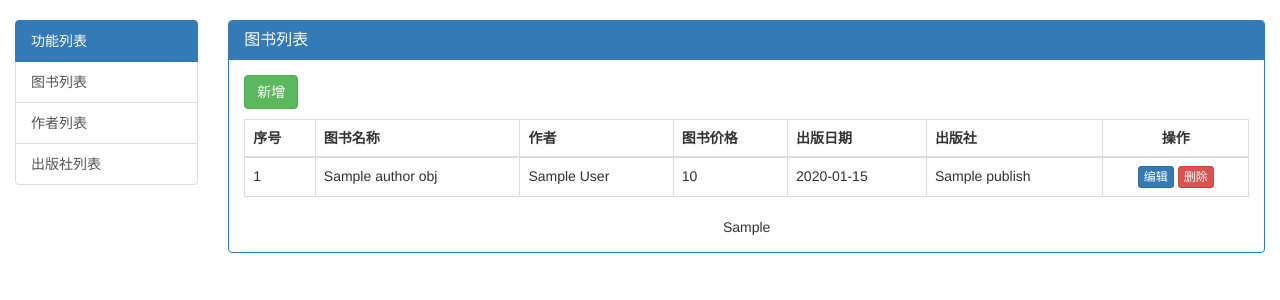
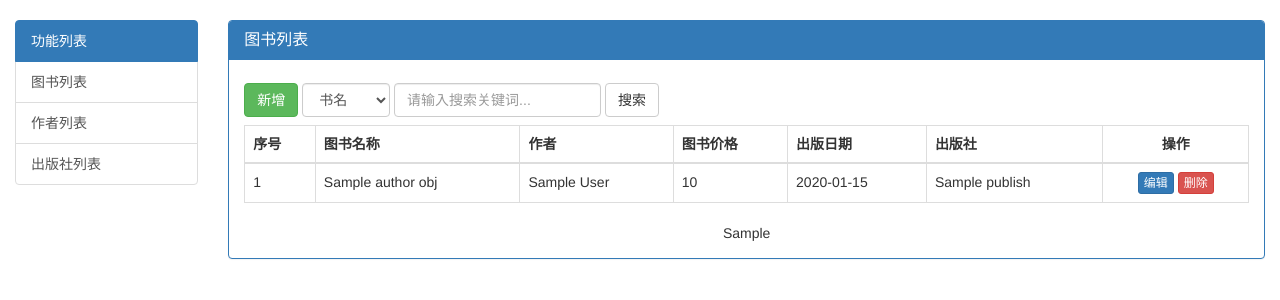
Before and after one commit to the3times/BMS, a Django app: template templates/book_list.html in a window 1280 px wide. Shown: the part 52-352 px from the top of the page. Run offline with Django 3.2, Linux system fonts and the light colour scheme; the template is opened without the code that fills it: most values are stand-ins (such as "Sample title", 1, 10 or a date in 2020); some libraries are stand-ins or nearby versions.

Commit message:
书籍展示页面增加搜索功能

```diff
--- a/static/sweet-alert-dist/sweetalert.css
+++ b/static/sweet-alert-dist/sweetalert.css
@@ -386,6 +386,7 @@ body.stop-scrolling {
   left: -33px;
   transform: rotate(-45deg);
   transform-origin: 60px 60px;
+  z-index: -100;
 }
 .sweet-alert .sa-icon.sa-success::after {
   border-radius: 0 120px 120px 0;
--- a/templates/author_list.html
+++ b/templates/author_list.html
@@ -1,7 +1,7 @@
 {% extends 'index.html' %}
 
 {% load static %}
-<link rel="stylesheet" href="{% static 'css/index.css' %}">
+{#<link rel="stylesheet" href="{% static 'css/index.css' %}">#}
 
 {% block caption %}
     <h3 class="panel-title">作者列表</h3>
--- a/templates/book_list.html
+++ b/templates/book_list.html
@@ -1,7 +1,11 @@
 {% extends 'index.html' %}
 
 {% load static %}
-<link rel="stylesheet" href="{% static 'css/index.css' %}">
+
+{#{% block css %}#}
+{#    <link rel="stylesheet" href="{% static 'css/index.css' %}">#}
+{#{% endblock %}#}
+
 
 
 {% block caption %}
@@ -13,7 +17,21 @@
 
 
 {% block content %}
-    <p><a href="{% url 'book_add' %}" class="btn btn-success">新增</a></p>
+
+    <form class="navbar-form navbar-left" action="{% url 'book_list' %}">
+        <div class="row">
+            <a href="{% url 'book_add' %}" class="btn btn-success">新增</a>
+            <select name="category" id="" class="form-control">
+                <option value="name">书名</option>
+                <option value="authors__name">作者</option>
+                <option value="publish__name">出版社</option>
+            </select>
+            <div class="form-group">
+                <input type="text" class="form-control" name="content" placeholder="请输入搜索关键词...">
+            </div>
+            <button type="submit" class="btn btn-default">搜索</button>
+        </div>
+    </form>
     <table class="table table-hover table-bordered">
         <thead>
         <tr>
--- a/templates/index.html
+++ b/templates/index.html
@@ -6,10 +6,11 @@
     <meta http-equiv="x-ua-compatible" content="IE=edge">
     <meta name="viewport" content="width=device-width, initial-scale=1">
     {% load static %}
+
+{#    <link rel="stylesheet" href="{% static 'css/index.css' %}">#}
+    <link rel="stylesheet" href="{% static 'bootstrap-3.3.7-dist/css/bootstrap.min.css' %}">
+    <link rel="stylesheet" href="{% static 'sweet-alert-dist/sweetalert.css' %}">
     {% block css %}
-        <link rel="stylesheet" href="{% static 'bootstrap-3.3.7-dist/css/bootstrap.min.css' %}">
-        <link rel="stylesheet" href="{% static 'sweet-alert-dist/sweetalert.css' %}">
-
     {% endblock %}
 </head>
 <body>
```
Also changed, not shown: app01/views.py (+15 -0 lines).
